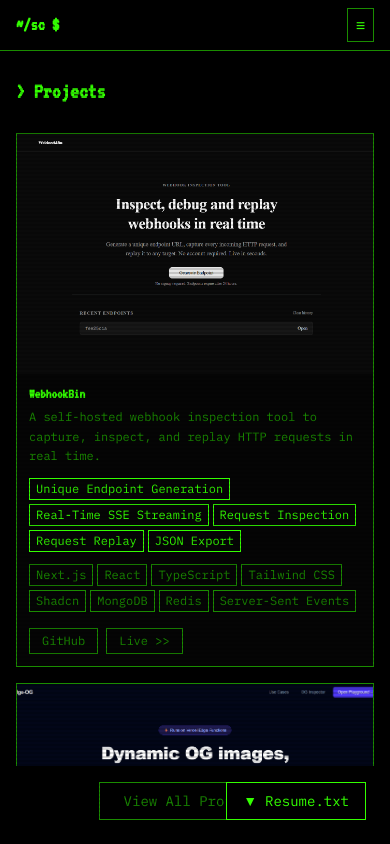
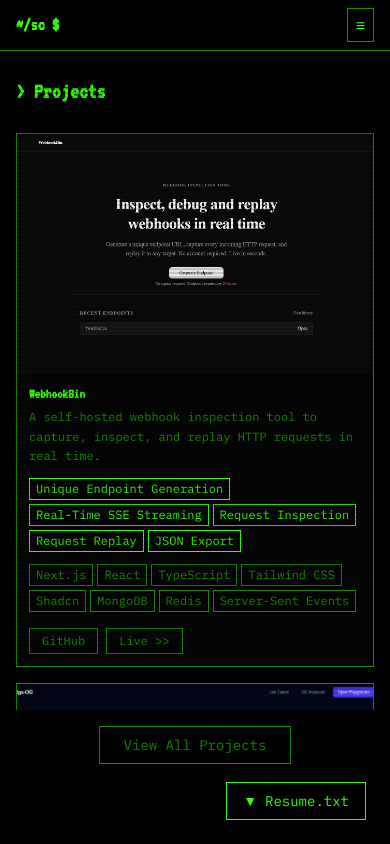
Before and after one commit to Shantanoo-Chandorkar/shantanoo-portfolio, a Next.js app: page / in a window 390 px wide. Both pictures are taken after a click on the button "View Projects". Built offline with nearby package versions, Linux system fonts and the light colour scheme.

Commit message:
Fixed Resume floating button overlap issue on mobile devices

```diff
--- a/src/components/sections/ExperienceSection.tsx
+++ b/src/components/sections/ExperienceSection.tsx
@@ -56,7 +56,7 @@
     return (
         <div
             className={clsx(
-                'h-full flex flex-col overflow-hidden px-4 md:px-8 py-6',
+                'h-full flex flex-col overflow-hidden px-4 md:px-8 pt-6 pb-20 md:py-6',
                 isTerminal && 'scanlines'
             )}
             style={{ background: 'var(--bg)' }}
--- a/src/components/sections/ExperienceSlider.tsx
+++ b/src/components/sections/ExperienceSlider.tsx
@@ -110,7 +110,7 @@
                         </div>
                     )}
                     <div
-                        className="p-4 md:p-6 h-full"
+                        className="p-4 pb-20 md:p-6"
                         style={{ background: 'var(--card-bg)' }}
                     >
                         {/* Header */}
--- a/src/components/sections/ProjectsSection.tsx
+++ b/src/components/sections/ProjectsSection.tsx
@@ -55,7 +55,7 @@
     return (
         <div
             className={clsx(
-                'h-full flex flex-col overflow-hidden px-4 md:px-8 py-6',
+                'h-full flex flex-col overflow-hidden px-4 md:px-8 pt-6 pb-20 md:py-6',
                 isTerminal && 'scanlines'
             )}
             style={{ background: 'var(--bg)' }}
@@ -82,7 +82,7 @@
 
             {/* Project cards grid */}
             <div className="flex-1 min-h-0 overflow-y-auto">
-                <div className="grid grid-cols-1 sm:grid-cols-2 lg:grid-cols-3 gap-4 pb-4">
+                <div className="grid grid-cols-1 sm:grid-cols-2 lg:grid-cols-3 gap-4 pb-20 md:pb-4">
                     {projects.slice(0, 3).map((project, i) => (
                         <div
                             key={project.id}
--- a/src/components/sections/ProjectsSlider.tsx
+++ b/src/components/sections/ProjectsSlider.tsx
@@ -117,7 +117,7 @@
                             </div>
                         </div>
                     )}
-                    <div className="p-4 md:p-6" style={{ background: 'var(--card-bg)' }}>
+                    <div className="p-4 pb-20 md:p-6" style={{ background: 'var(--card-bg)' }}>
                         <h2
                             className={clsx('text-xl font-bold mb-1', isSynthwave && 'neon-glow')}
                             style={{ fontFamily: 'var(--font-display)', color: 'var(--fg)' }}
--- a/src/components/sections/TechStackSection.tsx
+++ b/src/components/sections/TechStackSection.tsx
@@ -25,7 +25,7 @@
     return (
         <div
             className={clsx(
-                'h-full overflow-y-auto px-4 md:px-8 py-6',
+                'h-full overflow-y-auto px-4 md:px-8 pt-6 pb-20 md:py-6',
                 isTerminal && 'scanlines'
             )}
             style={{ background: 'var(--bg)' }}
```
